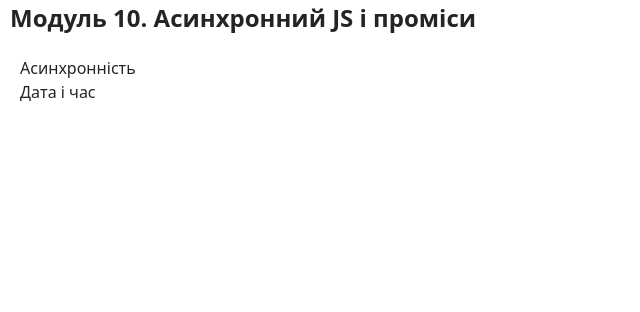
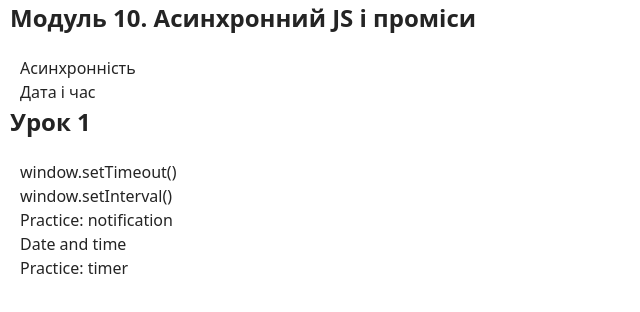
Before and after one commit to Vidiborets0012/asynchrony, a website built with Vite: page src/index.html in a window 1280 px wide. Shown: the whole page, without its empty margins (0-640 px from the left). Built offline with nearby package versions, Linux system fonts and the light colour scheme.

Commit message:
додати до уроку 1 Модуля 10 теми: timeout, interval

```diff
--- a/src/index.html
+++ b/src/index.html
@@ -14,6 +14,22 @@
         <li><a href="./asynchrony.html" target="_blank">Асинхронність</a></li>
         <li><a href="./date_time.html" target="_blank">Дата і час</a></li>
       </ul>
+      <h2>Урок 1</h2>
+      <ul>
+        <li>
+          <a href="01-timeout.html" target="_blank">window.setTimeout()</a>
+        </li>
+        <li>
+          <a href="02-interval.html" target="_blank">window.setInterval()</a>
+        </li>
+        <li>
+          <a href="03-notification.html" target="_blank"
+            >Practice: notification</a
+          >
+        </li>
+        <li><a href="04-date.html" target="_blank">Date and time</a></li>
+        <li><a href="05-timer.html" target="_blank">Practice: timer</a></li>
+      </ul>
     </main>
 
     <script type="module" src="./main.js"></script>
```
Also changed, not shown: src/01-timeout.html (added, +12 -0 lines), src/02-interval.html (added, +12 -0 lines), src/js/01-timeout.js (added, +59 -0 lines), src/js/02-interval.js (added, +25 -0 lines), src/03-notification.html (added), src/04-date.html (added), src/05-timer.html (added), src/js/03-notification.js (added), src/js/04-date.js (added), src/js/05-timer.js (added).
